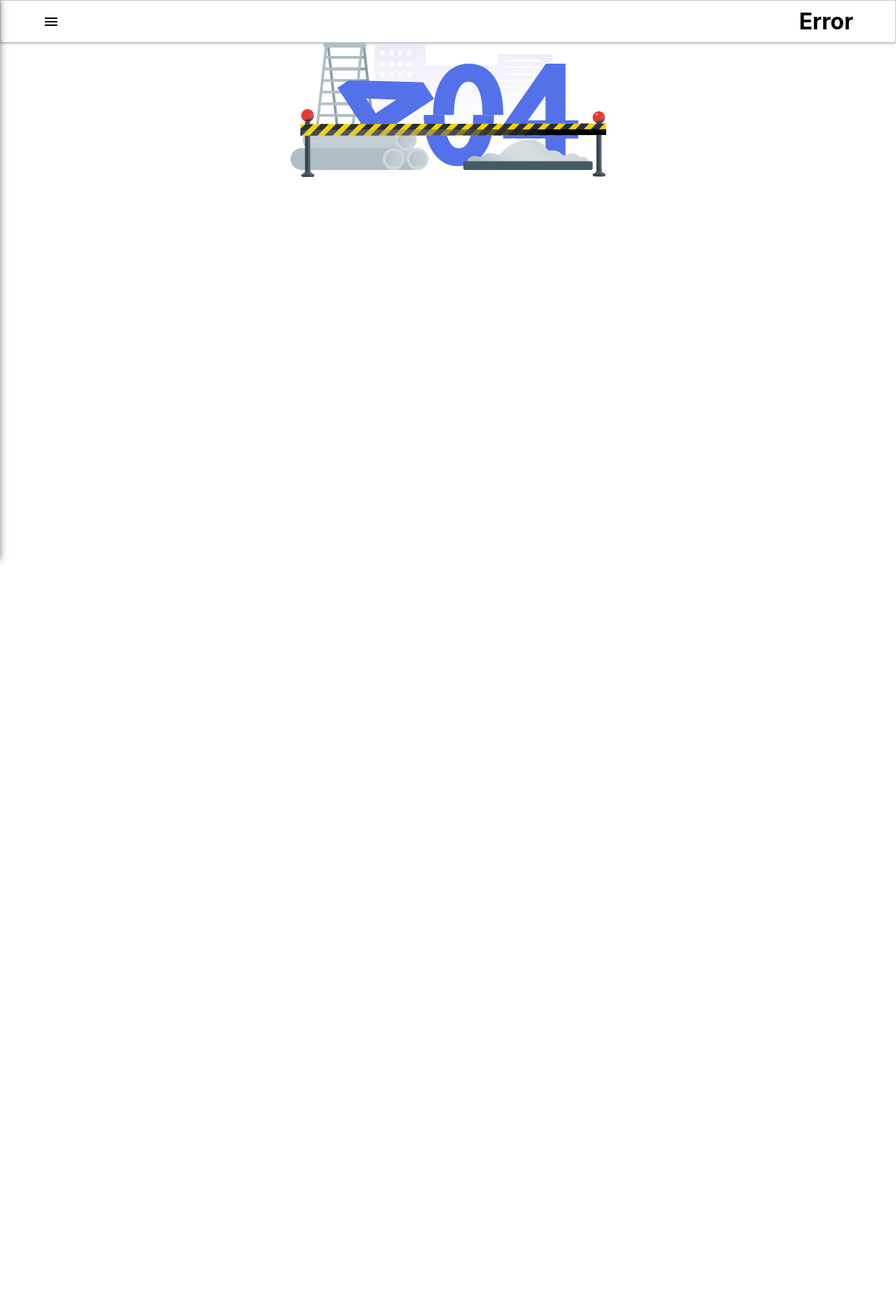
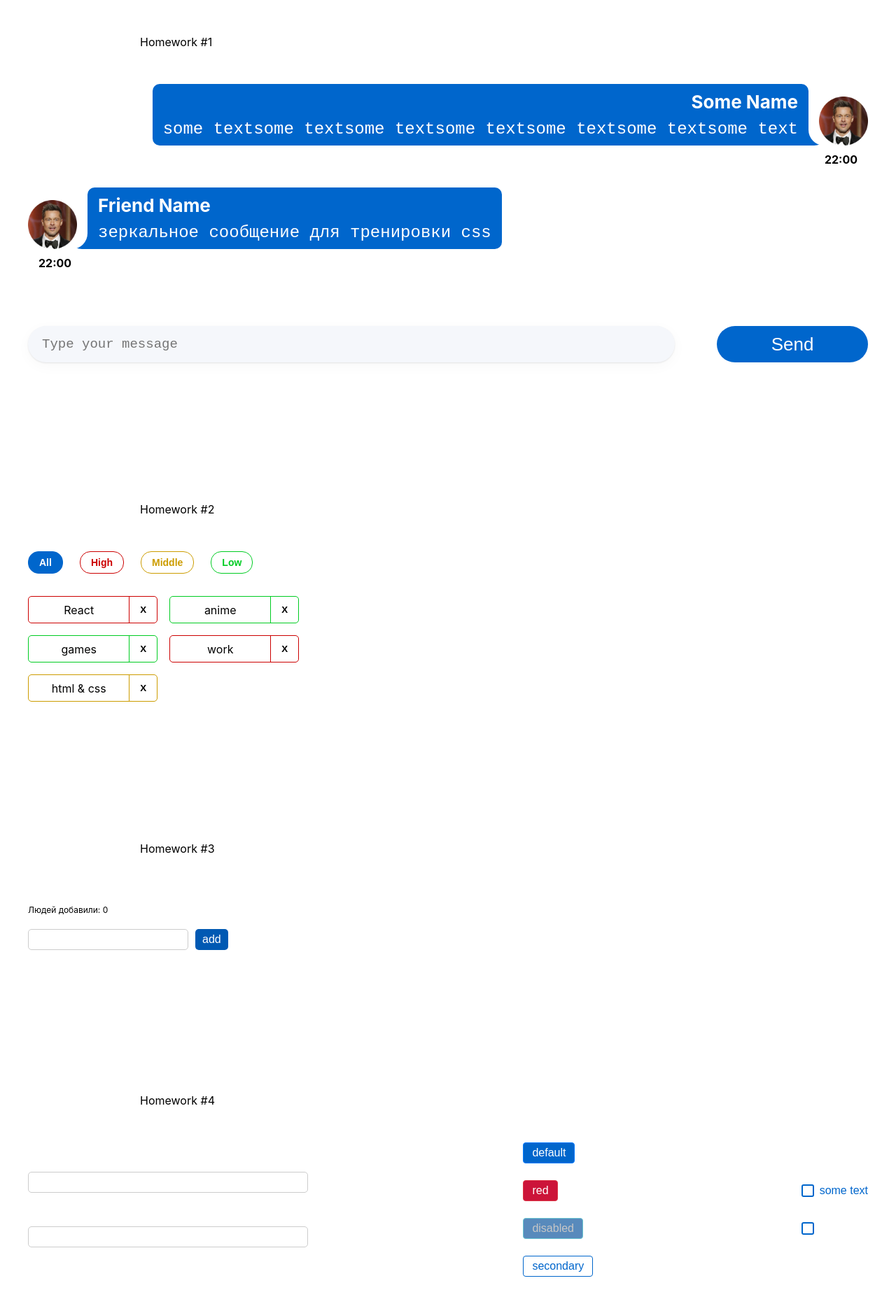
Before and after one commit to IlyaZolotukhin/HomeWorks, a React (Create React App) app: page /#/ in a window 1280 px wide. Shown: the top 1864 px of the page at 70% size. Before the commit the page ends 800 px from the top, so only its background shows below. Built offline with nearby package versions, Linux system fonts and the light colour scheme.

Commit message:
09.08.23 commit

```diff
--- a/src/s1-main/App.tsx
+++ b/src/s1-main/App.tsx
@@ -9,13 +9,13 @@ import HW5 from "../s2-homeworks/hw05/HW5";
 function App() {
     return (
         <div className={s.App}>
-            {/*   <HW1/>
+               <HW1/>
             <HW2/>
             <HW3/>
-            <HW4/>*/}
+            <HW4/>
 
             {/*при выполнении дз 5 и более - закомментировать здесь дз 1-4, так как они есть внутри дз 5*/}
-            <HW5/>
+            {/*<HW5/>*/}
         </div>
     );
 }
--- a/src/s2-homeworks/hw04/common/c2-SuperButton/SuperButton.module.css
+++ b/src/s2-homeworks/hw04/common/c2-SuperButton/SuperButton.module.css
@@ -42,15 +42,17 @@
 }
 
 .default:hover {
-    border: 3px solid darkslateblue;
+    background-color: darkslateblue;
 }
 
 .red:hover {
-    border: 3px solid darkslateblue;
+    background-color: darkred;
 }
 
 .secondary:hover {
-    border: 3px solid darkslateblue;
+    background-color: aquamarine;
+    color: darkslateblue;
+    border: 1px solid darkslateblue;
 }
 
 .default:active {
```
